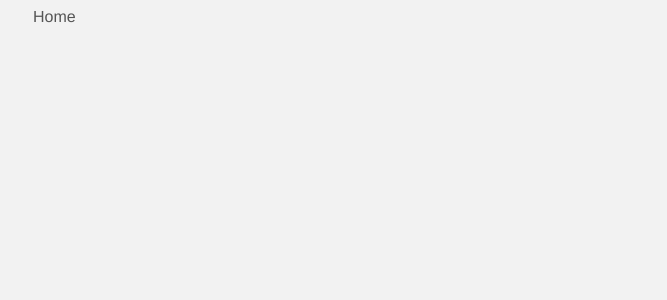
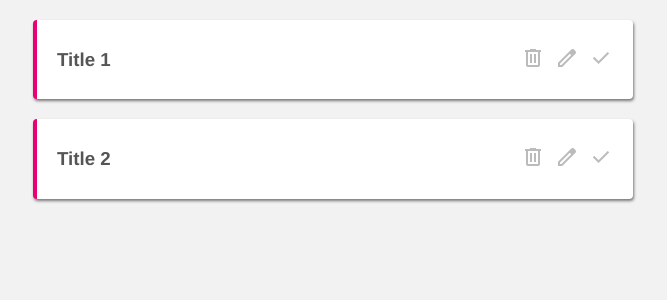
Before and after one commit to MohammadJavad-AsnaAshari/vue-todo-list, a Vue app: page / in a window 1280 px wide. Shown: the top 300 px of the page, without its empty margins (307-974 px from the left). Built offline with nearby package versions, Linux system fonts and the light colour scheme; data requests are answered from the project's data file.

Commit message:
feat: Implement `single project` view and add `google font family`.

```diff
--- a/public/index.html
+++ b/public/index.html
@@ -5,6 +5,7 @@
     <meta http-equiv="X-UA-Compatible" content="IE=edge">
     <meta name="viewport" content="width=device-width,initial-scale=1.0">
     <link rel="icon" href="<%= BASE_URL %>favicon.ico">
+    <link rel="stylesheet" href="https://fonts.googleapis.com/css2?family=Material+Symbols+Outlined:opsz,wght,FILL,GRAD@20..48,100..700,0..1,-50..200" />
     <title><%= htmlWebpackPlugin.options.title %></title>
   </head>
   <body>
--- /dev/null
+++ b/src/components/SingleProject.vue
@@ -0,0 +1,62 @@
+<template>
+  <div class="project">
+    <div @click="showDetails = !showDetails" class="actions">
+      <h3>{{ project.title }}</h3>
+      <div class="icons">
+        <span class="material-symbols-outlined">delete</span>
+        <span class="material-symbols-outlined">edit</span>
+        <span class="material-symbols-outlined">check</span>
+      </div>
+    </div>
+    <div v-if="showDetails" class="details">
+      <p>{{ project.details }}</p>
+    </div>
+  </div>
+</template>
+
+<script>
+export default {
+  props: [
+    'project'
+  ],
+  data() {
+    return {
+      showDetails: false
+    }
+  }
+}
+</script>
+
+<style scoped>
+
+.project {
+  margin: 20px auto;
+  background: white;
+  padding: 10px 20px;
+  border-radius: 4px;
+  box-shadow: 1px 2px 3px rgba(0, 0, 0, 0.5);
+  border-left: 4px solid #e90074;
+}
+
+h3 {
+  cursor: pointer;
+}
+
+.actions {
+  display: flex;
+  justify-content: space-between;
+  align-items: center;
+}
+
+.material-symbols-outlined {
+  font-size: 24px;
+  margin-left: 10px;
+  color: #bbb;
+  cursor: pointer;
+}
+
+.material-symbols-outlined:hover {
+  color: #777;
+}
+
+</style>
--- a/src/views/HomeView.vue
+++ b/src/views/HomeView.vue
@@ -1,14 +1,32 @@
 <template>
   <div class="home">
-    Home
+    <div v-if="projects.length">
+      <div v-for="project in projects" :key="project.id">
+        <SingleProject :project="project"/>
+      </div>
+    </div>
   </div>
 </template>
 
 <script>
 // @ is an alias to /src
+import SingleProject from "@/components/SingleProject.vue";
 
 export default {
   name: 'HomeView',
-  components: {}
+  components: {
+    SingleProject
+  },
+  data() {
+    return {
+      projects: []
+    }
+  },
+  mounted() {
+    fetch('http://localhost:3000/projects')
+        .then(res => res.json())
+        .then(data => this.projects = data)
+        .catch(err => console.log(err))
+  }
 }
 </script>
```
